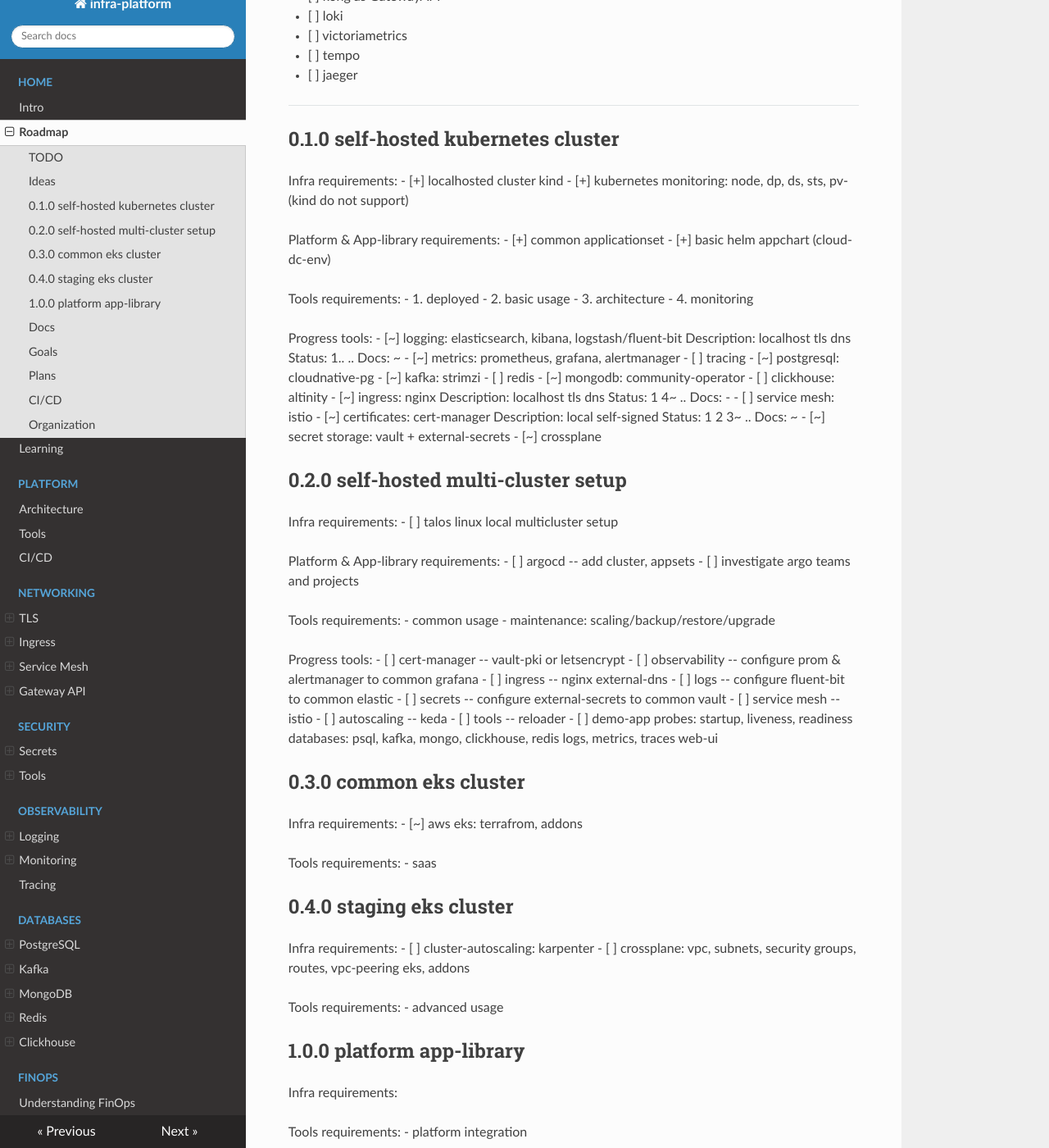
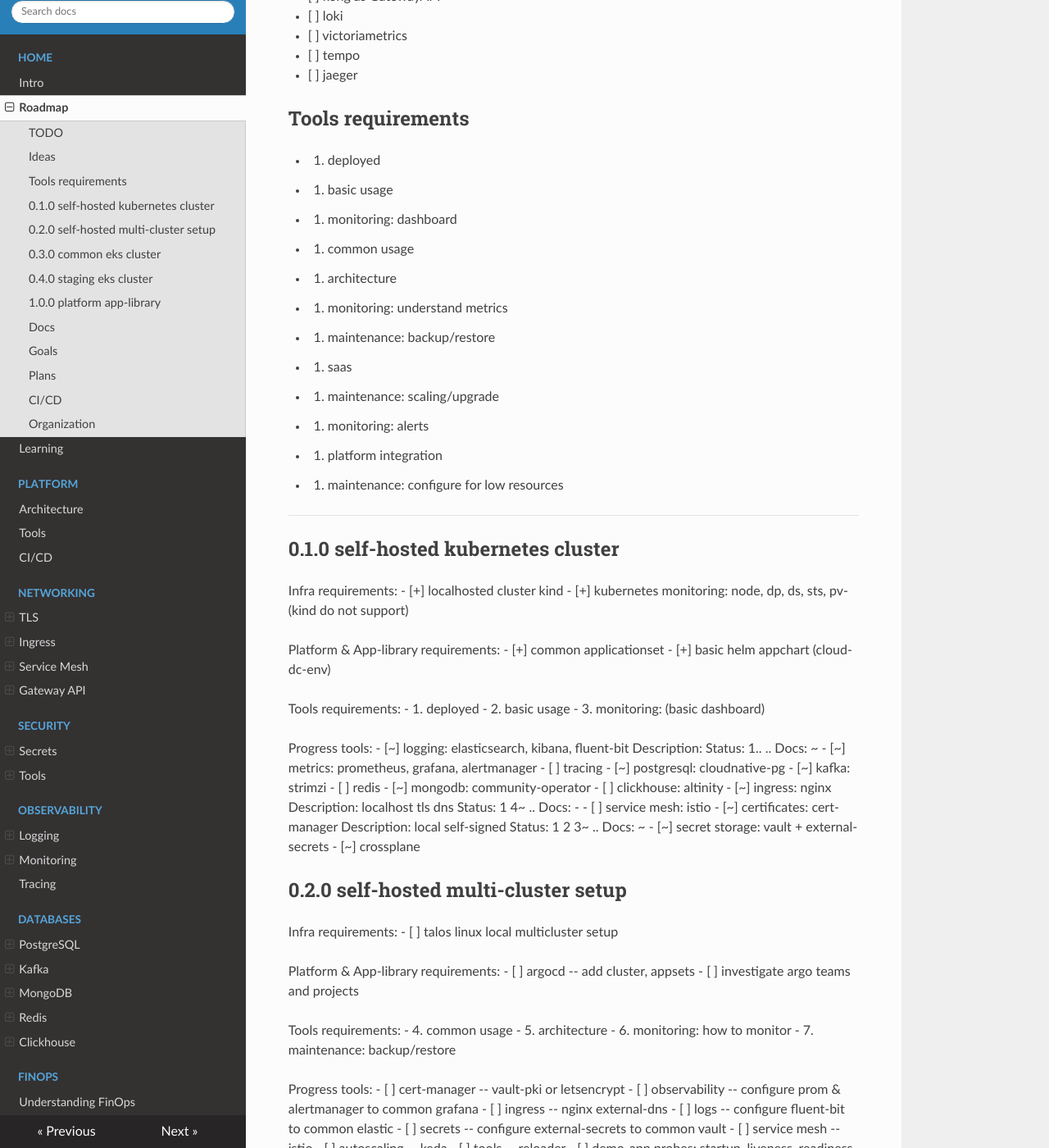
Before and after one commit to andrewozh/infra-apps, an MkDocs documentation site: the page built from docs/roadmap.md, in a window 1280 px wide and 1400 px high, scrolled down 505 px. Shown: the whole window at 82% size. Built offline with MkDocs 1.6.1, drawn with Linux system fonts in a browser that asks for light colours; nearby versions of some CDN libraries; some of the changed text lies outside the part shown.

Commit message:
fluentbit auth tmp

```diff
--- a/docs/roadmap.md
+++ b/docs/roadmap.md
@@ -22,6 +22,21 @@
 - [ ] tempo
 - [ ] jaeger
 
+## Tools requirements
+
+- 1. deployed
+- 2. basic usage
+- 3. monitoring: dashboard
+- 4. common usage
+- 5. architecture
+- 6. monitoring: understand metrics
+- 7. maintenance: backup/restore
+- 8. saas
+- 9. maintenance: scaling/upgrade
+- 10. monitoring: alerts
+- 11. platform integration
+- 12. maintenance: configure for low resources
+
 ---
 
 ## 0.1.0 self-hosted kubernetes cluster
@@ -37,12 +52,11 @@ Platform & App-library requirements:
 Tools requirements:
 - 1. deployed
 - 2. basic usage
-- 3. architecture
-- 4. monitoring
+- 3. monitoring: (basic dashboard)
 
 Progress tools:
-- [~] logging: elasticsearch, kibana, logstash/fluent-bit
-    Description: localhost tls dns
+- [~] logging: elasticsearch, kibana, fluent-bit
+    Description:
     Status: 1.. ..
     Docs: ~
 - [~] metrics: prometheus, grafana, alertmanager
@@ -74,8 +88,10 @@ Platform & App-library requirements:
 - [ ] investigate argo teams and projects
 
 Tools requirements:
-- common usage
-- maintenance: scaling/backup/restore/upgrade
+- 4. common usage
+- 5. architecture
+- 6. monitoring: how to monitor
+- 7. maintenance: backup/restore
 
 Progress tools:
 - [ ] cert-manager -- vault-pki or letsencrypt
@@ -98,7 +114,9 @@ Infra requirements:
 - [~] aws eks: terrafrom, addons
 
 Tools requirements:
-- saas
+- 8. saas
+- 9. maintenance: scaling/upgrade
+- 10. monitoring: alerts
 
 ## 0.4.0 staging eks cluster
 
```
Also changed, not shown: other parts of docs/roadmap.md (+2 -2 lines), docs/cicd.md (+4 -0 lines), docs/logs/elastic-operator.md (+5 -1 lines), 3 other files.
